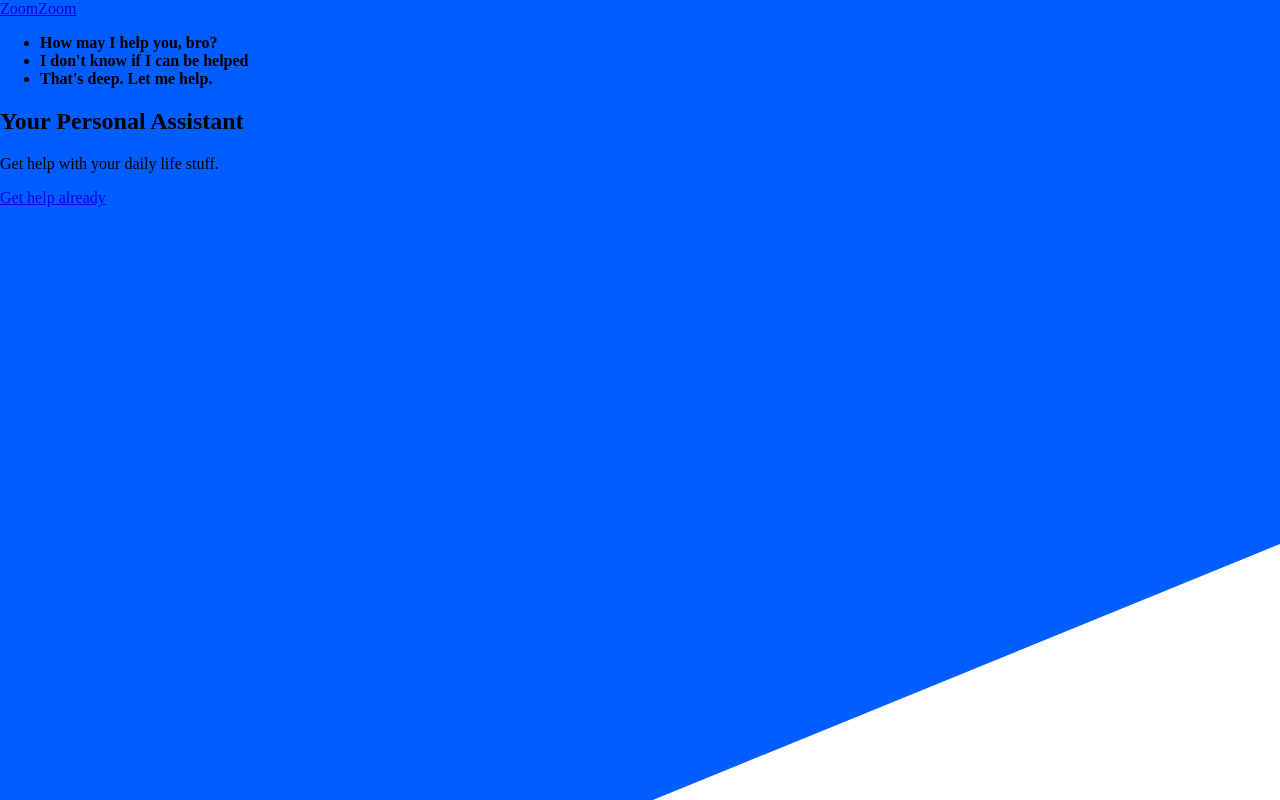
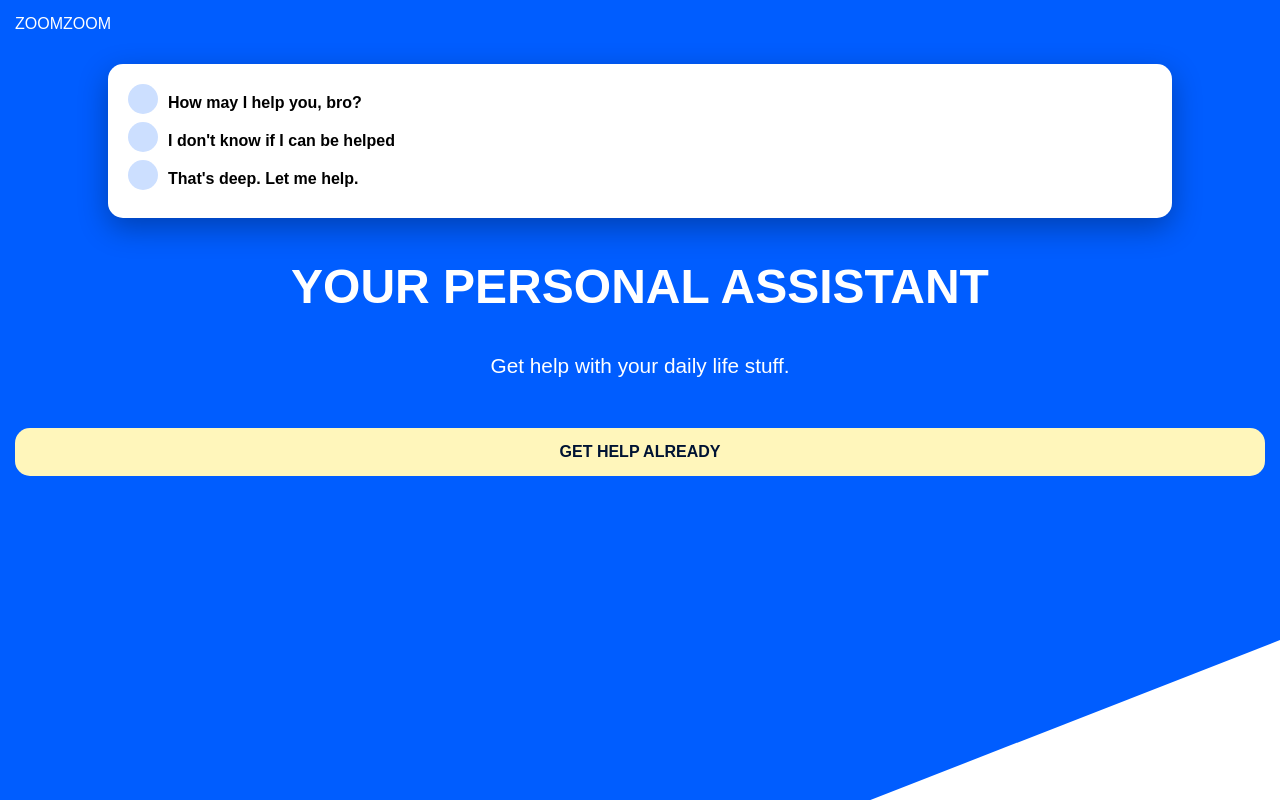
Before and after one commit to marianadacunha/sass-exercise, a plain HTML site: page index.html in a window 1280 px wide. Drawn offline with Linux system fonts and the light colour scheme.

Commit message:
new design

```diff
--- a/css/main.scss
+++ b/css/main.scss
@@ -1,7 +1,13 @@
 $colors: (
     primary: #005DFF,
-    accent: #FFF6BB
+    primary-light: lighten(#005DFF, 40%),
+    primary-dark: darken(#005DFF, 40%),
+    accent: #FFF6BB,
+    white: #FFFFFF
 );
+
+$padding: 15px;
+$borders: 15px;
 
 @function color($color-name) {
     @return map-get($colors, $color-name);
@@ -12,14 +18,88 @@ body, html {
 }
 
 body {
-    font-family: 'Montserrat';
+    font-family: Arial, Helvetica, sans-serif;
     margin: 0;
+
     #bg {
-        clip-path: polygon(100% 0, 100% 68%, 51% 100%, 0 100%, 0 0);
+        clip-path: polygon(100% 0, 100% 80%, 68% 100%, 0 100%, 0 0);
         background: color(primary);
         width: 100%;
         height: 100%;
         position: absolute;
         z-index: -1;
     }
+
+    header a {
+        color: color(white);
+        text-decoration: none;
+        padding: $padding;
+        display: block;
+        text-transform: uppercase;
+    }
 }
+
+main {
+    section#card {
+        background: color(white);
+        padding: 20px;
+        margin: 1em auto;
+        border-radius: $borders;
+        box-shadow: 0 10px 30px rgba(0, 0, 0, .3);
+        width: 80%;
+
+        ul {
+            list-style-type: none;
+            margin: 0;
+            padding: 0;
+
+            li {
+                margin-bottom: 10px;
+
+                span {
+                    position: absolute;
+                    width: 30px;
+                    height: 30px;
+                    background-color: color(primary-light);
+                    border-radius: 50%;
+                    margin-right: 12px;
+                }
+
+                strong {
+                    display: inline-block;
+                    margin-left: max(40px);
+                    margin-top: 10px;
+                }
+            }
+        }
+    }
+
+    section#primary {
+        color: color(white);
+        padding: $padding;
+        text-align: center;
+
+        h1 {
+            font-size: 3em;
+            text-transform: uppercase;
+            margin-top: 10px;
+        }
+
+        p {
+            font-size: 1.3em;
+        }
+
+        a {
+            color: color(primary-dark);
+            border-radius: $borders;
+            text-decoration: none;
+            text-transform: uppercase;
+            font-weight: bold;
+            background-color: color(accent);
+            display: block;
+            text-align: center;
+            margin: 50px auto 0 auto;
+            padding: $padding;
+        }
+    }
+}
```
Also changed, not shown: css/main.css, 1 other file.
